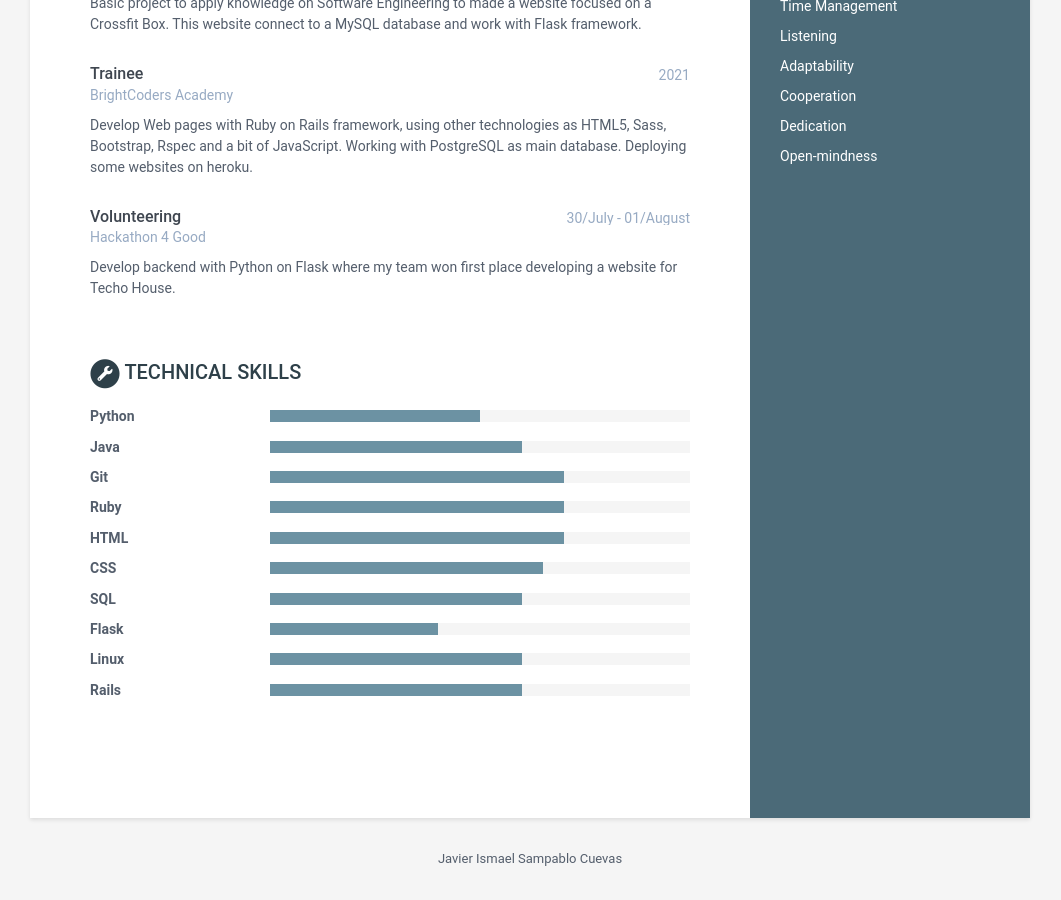
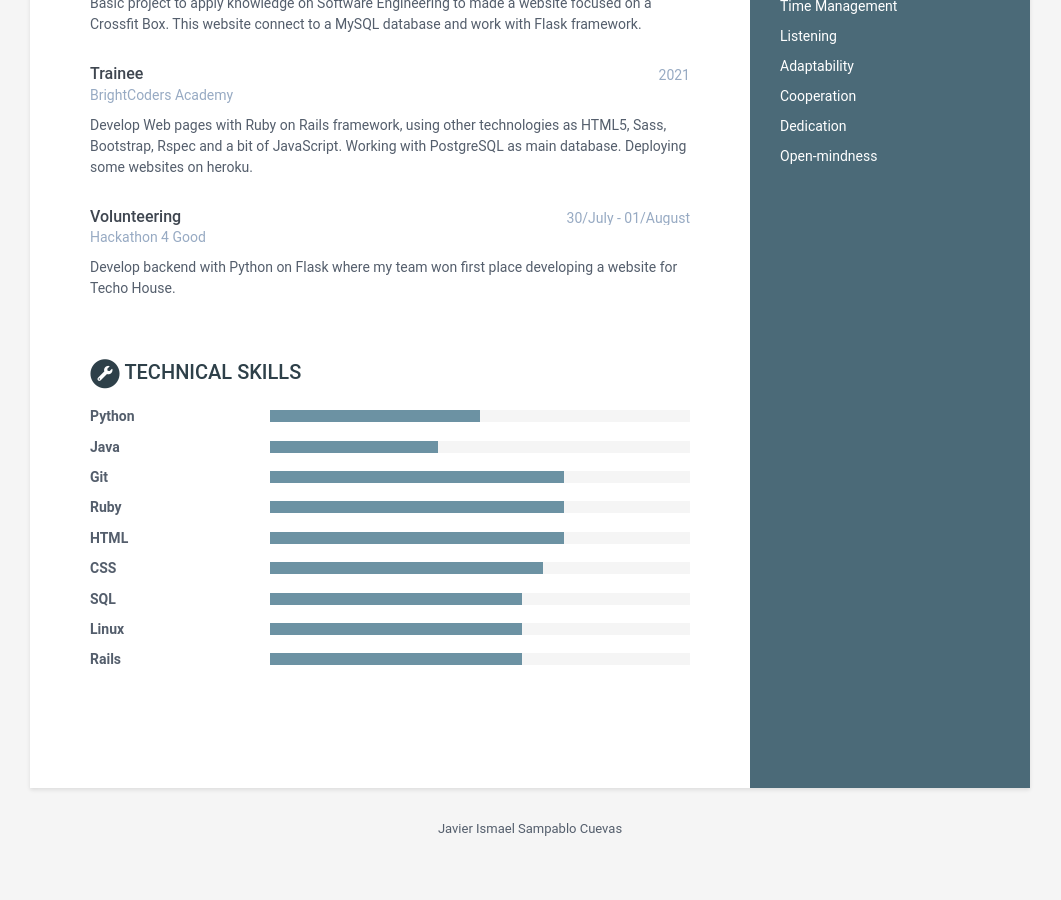
Before and after one commit to SampabloC/SampabloC, a Jekyll site: the page built from index.html, in a window 1280 px wide and 900 px high, scrolled down 874 px. Shown: the whole window, without its empty margins (110-1171 px from the left). Built offline with Jekyll 4.4.1, drawn with Linux system fonts in a browser that asks for light colours; after the commit the page ends 1743 px from its top, so only the background shows below that.

Commit message:
Update data.yml

```diff
--- a/_data/data.yml
+++ b/_data/data.yml
@@ -175,7 +175,7 @@ skills:
       level: 50%
 
     - name: Java
-      level: 60%
+      level: 40%
 
     - name: Git
       level: 70%
@@ -192,9 +192,6 @@ skills:
     - name: SQL
       level: 60%
 
-    - name: Flask
-      level: 40%
-
     - name: Linux
       level: 60%
 
```
